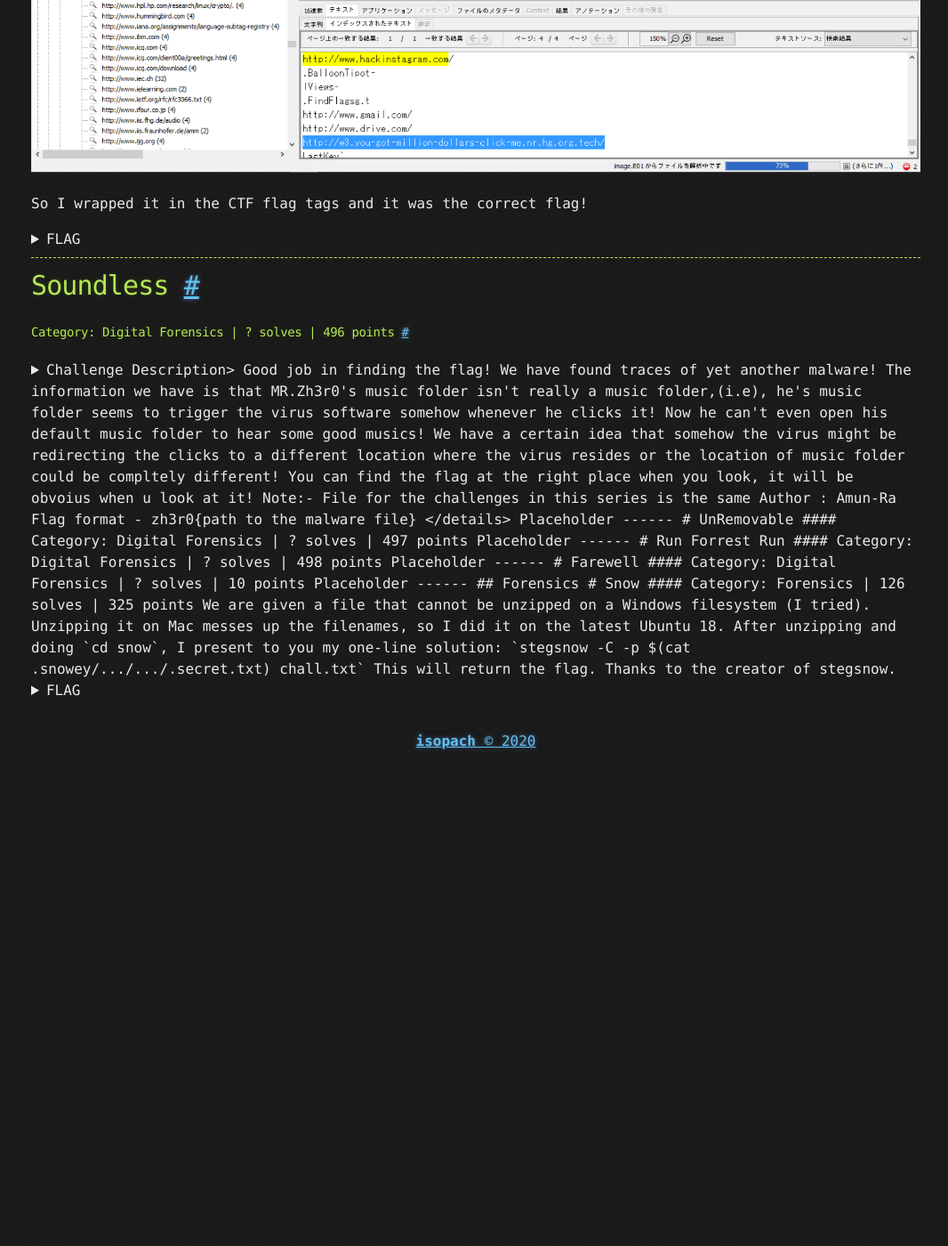
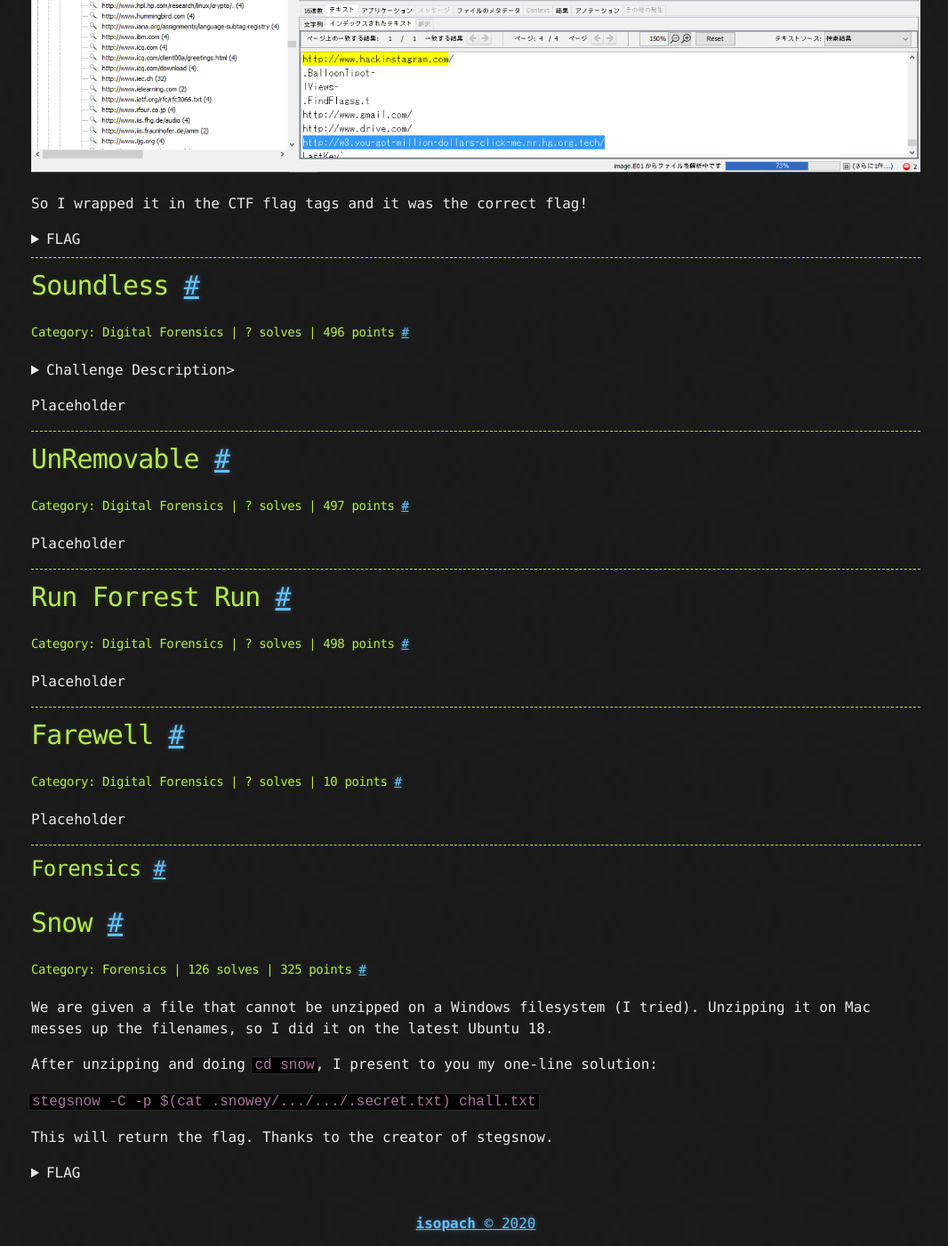
Before and after one commit to Isopach/isopach.github.io, a Jekyll site: the page built from _posts/2020-06-18-Zh3r0-CTF-2020-Digital-Forensics.md, in a window 1280 px wide and 1400 px high, scrolled down 2742 px. Shown: the whole window at 89% size, without its empty margins (105-1171 px from the left). Built offline with Jekyll 4.4.1, drawn with Linux system fonts in a browser that asks for light colours; before the commit the page ends 3600 px from its top, so only the background shows below that; part of the change alters nothing that is shown.

```diff
--- a/_posts/2020-06-18-Zh3r0-CTF-2020-Digital-Forensics.md
+++ b/_posts/2020-06-18-Zh3r0-CTF-2020-Digital-Forensics.md
@@ -78,7 +78,7 @@ So I wrapped it in the CTF flag tags and it was the correct flag!
 #### Category: Digital Forensics | ? solves | 496 points
 
 <details>
-  <summary>Challenge Description>
+  <summary>Challenge Description></summary>
 
   Good job in finding the flag! We have found traces of yet another malware! The information we have is that MR.Zh3r0's music folder isn't really a music folder,(i.e), he's music folder seems to trigger the virus software somehow whenever he clicks it! Now he can't even open his default music folder to hear some good musics! We have a certain idea that somehow the virus might be redirecting the clicks to a different location where the virus resides or the location of music folder could be compltely different! You can find the flag at the right place when you look, it will be obvoius when u look at it!
 
```
